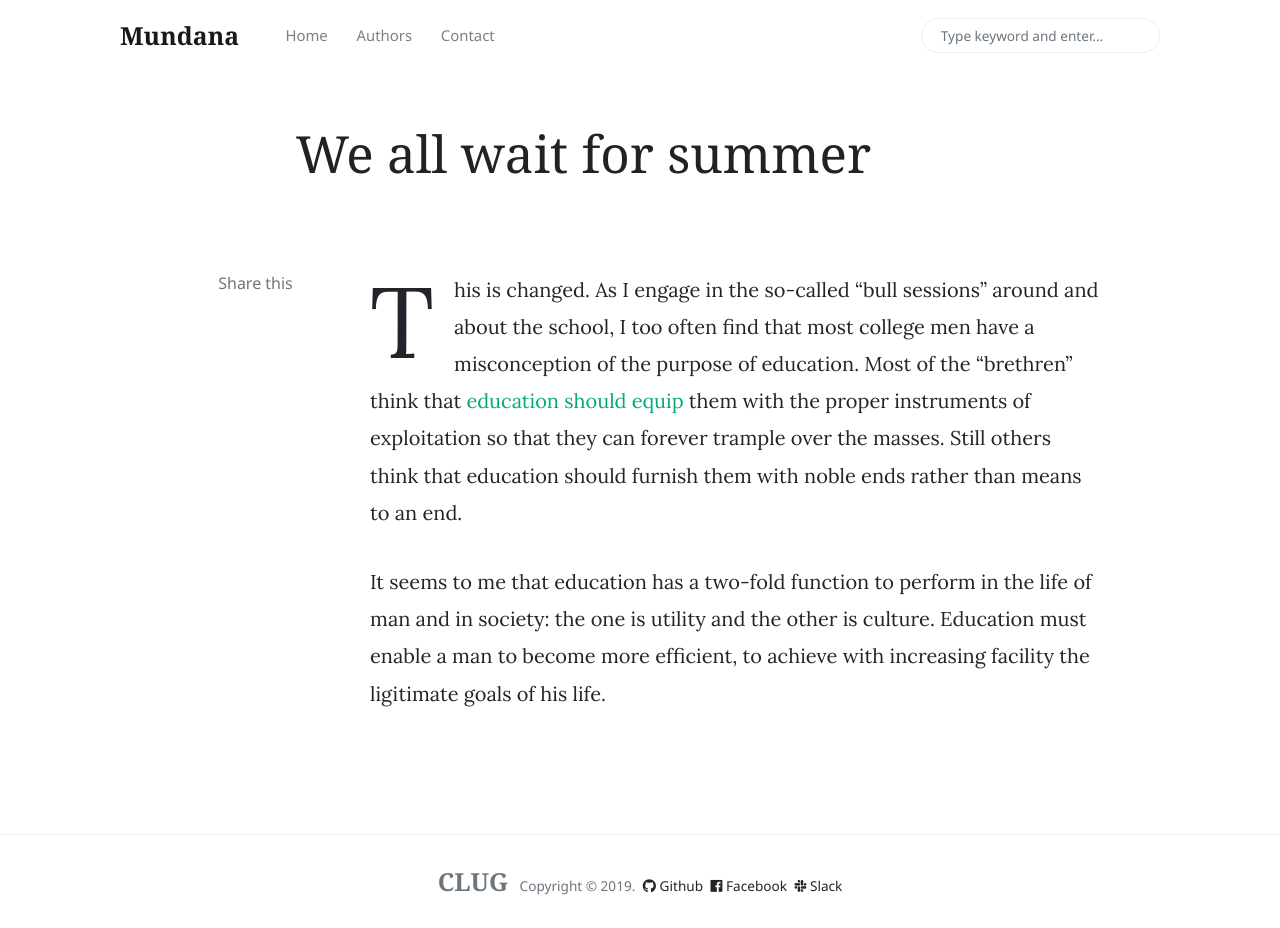
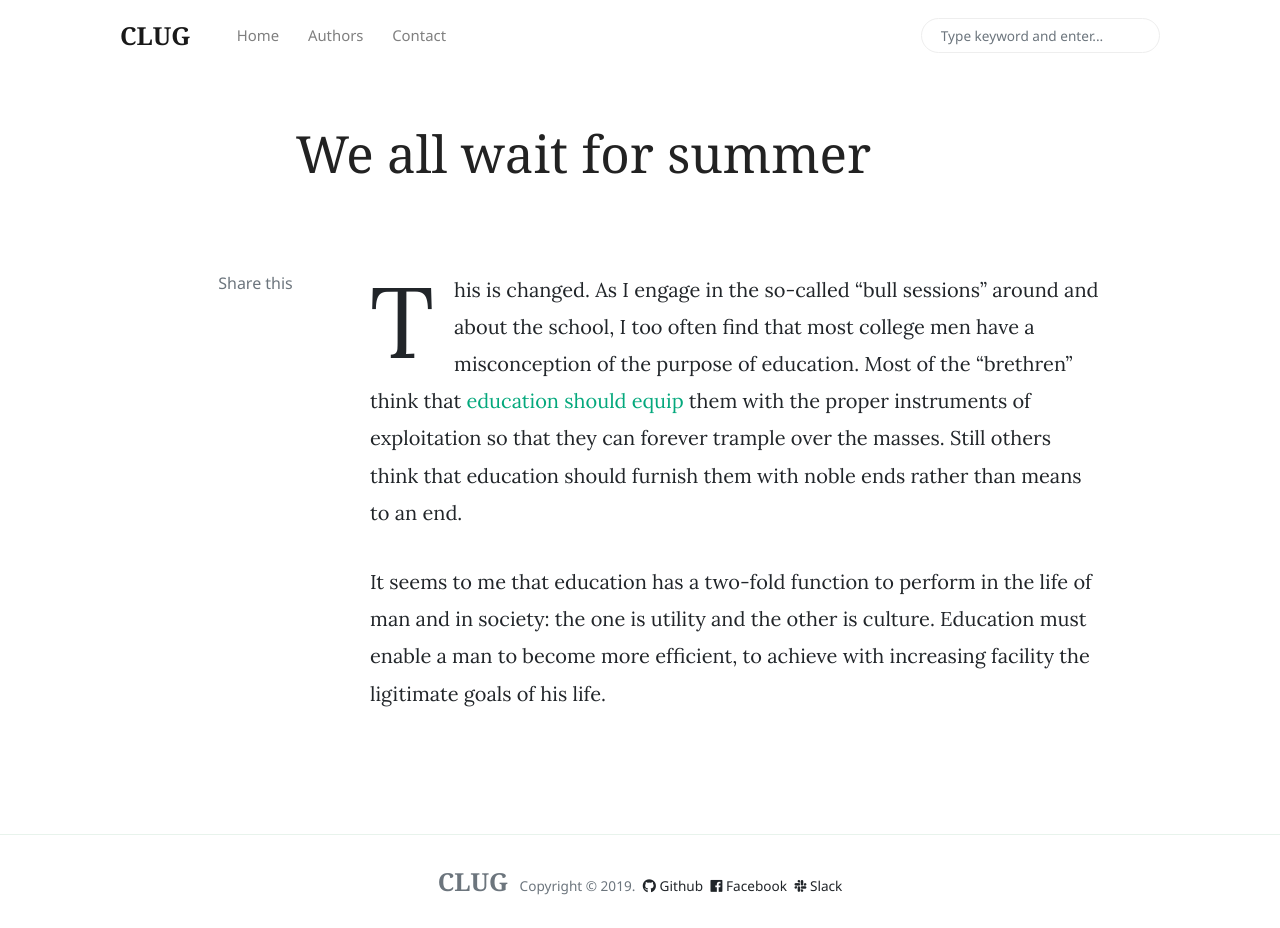
Before and after one commit to CLUG-kr/clug-kr.github.io, a Jekyll site: the page built from _posts/2019-01-28-we-all-wait-for-summer.md, in a window 1280 px wide and 928 px high. Built offline with Jekyll 4.4.1, drawn with Linux system fonts in a browser that asks for light colours; nearby versions of some CDN libraries; comment, search, counter and statistics services are not loaded.

Commit message:
edit config

```diff
--- a/_config.yml
+++ b/_config.yml
@@ -1,8 +1,8 @@
 # Site
-name: 'Mundana'
-description: 'Mundana is a free Jekyll theme for awesome people like you, Medium like.'
+name: 'CLUG'
+description: 'Chung-Ang University Linuxer Unixer Group'
 logo: 'assets/images/logo.png'
-favicon: 'assets/images/favicon.ico'
+favicon: 'assets/images/favicon.png'
 baseurl: ''
 disqus: 'demowebsite'
 email: 'wowthemesnet@gmail.com'
@@ -17,23 +17,6 @@
   - jekyll-sitemap
   - jekyll-paginate
   - jekyll-seo-tag
-
-authors:
-    sal:
-      name:           Sal
-      site:           https://www.wowthemes.net
-      avatar:         /assets/images/avatar1.jpg
-      bio:            "Hi, I am Sal, the author of Mundana, the theme you're currently previewing. I hope you like it!"
-      email:          wowthemesnet@gmail.com
-      twitter:        https://twitter.com/wowthemesnet
-
-    jane:
-      name:           Jane
-      site:           https://www.wowthemes.net
-      avatar:         /assets/images/avatar2.jpg
-      bio:            "Blogger, fashionista, love to explore new ideas and write on my morning coffee!"
-      email:          fakemail@gmail.com
-      twitter:        https://twitter.com/wowthemesnet
 
 # Defaults
 defaults:
@@ -57,7 +40,7 @@
 highlighter: rouge
 
 # Paginate
-paginate: 10
+paginate: 8
 
 
 
```
